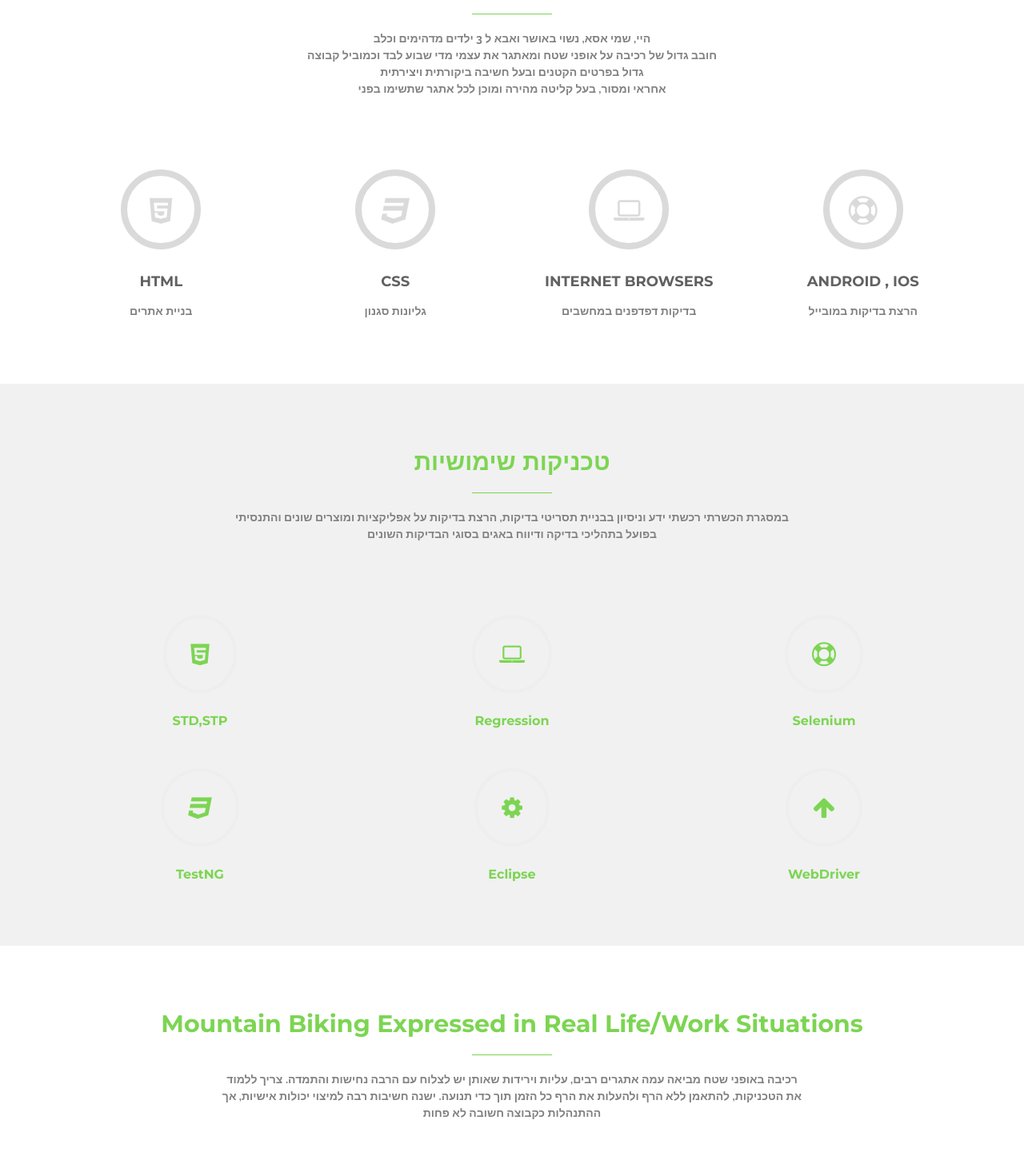
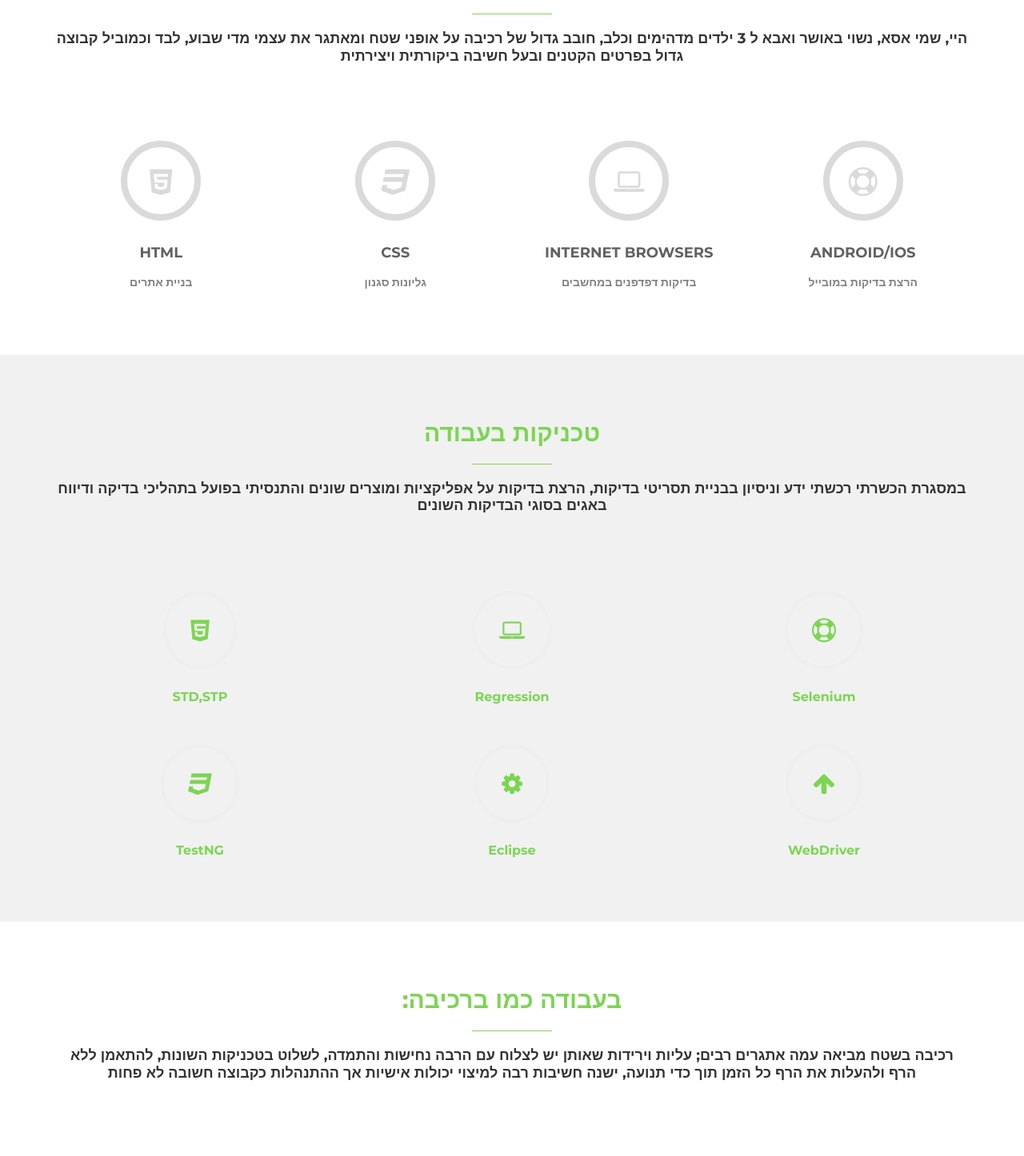
Before and after one commit to assaoded/HTML, a plain HTML site: page index.html in a window 1280 px wide. Shown: the part 887-2333 px from the top of the page at 80% size. Drawn offline with Linux system fonts and the light colour scheme.

Commit message:
Add files via upload

```diff
--- a/index.html
+++ b/index.html
@@ -103,13 +103,13 @@
                         <li>
                             <a href="#about"><span class="clean-color-contras"></span>קצת עלי</a>
                         </li>
-                        <li>
-                        	<a href="#featured-works">טכניקה בשטח</a>
+						<li><a href="#offer">טכניקה בעבודה</a>
+						</li>
+
+                                               <li>
+                        	<a href="#featured-works">טכניקה ברכיבה</a>
                         </li>
-                        <li>
-                            <a href="#offer">טכניקה בעבודה</a>
-                        </li>
-                                                                       <li>
+                                                <li>
                         	<a href="#contact">צרו קשר</a>
                         </li>
                     </ul>
@@ -184,10 +184,11 @@
                 <div class="col-md-12 col-sm-12 col-xs-12 clean-section-header wow fadeInDown">
                     <h1><span class="clean-color-contras">קצת עלי</span></h1>
                     <div class="clean-line"></div>
-                    <p class="col-md-8 col-sm-10 col-xs-12 col-md-offset-2 col-sm-offset-1"><strong>היי, שמי אסא, נשוי באושר ואבא ל 3 ילדים מדהימים וכלב</strong><br>
-					<strong>חובב גדול של רכיבה על אופני שטח ומאתגר את עצמי מדי שבוע לבד וכמוביל קבוצה</strong> <br>
-					<strong>גדול בפרטים הקטנים ובעל חשיבה ביקורתית ויצירתית</strong><br>
-					<strong>אחראי ומסור, בעל קליטה מהירה ומוכן לכל אתגר שתשימו בפני</strong><br>
+                    <h4>היי, שמי אסא, נשוי באושר ואבא ל 3 ילדים מדהימים וכלב,
+					חובב גדול של רכיבה על אופני שטח ומאתגר את עצמי מדי שבוע, לבד וכמוביל קבוצה <br>
+					גדול בפרטים הקטנים ובעל חשיבה ביקורתית ויצירתית
+
+					</h4>
 
 					</p>
                 </div>
@@ -224,7 +225,7 @@
                         <div class="clean-icon">
                             <i class="fa fa-support"></i>
                         </div>
-                        <h3>ANDROID , IOS</h3>
+                        <h3>ANDROID/IOS</h3>
                         <p><strong>הרצת בדיקות במובייל</strong></p>
 
                 </div>
@@ -248,11 +249,12 @@
 
                 <!-- Section Header -->
                 <div class="col-md-12 col-sm-12 col-xs-12 clean-section-header wow fadeInDown">
-                    <h1><span class="clean-color-contras">טכניקות  שימושיות</span></h1>
+                    <h1><span class="clean-color-contras">טכניקות בעבודה</span></h1>
                     <div class="clean-line"></div>
-                    <p class="col-md-8 col-sm-10 col-xs-12 col-md-offset-2 col-sm-offset-1"><strong>במסגרת הכשרתי רכשתי ידע וניסיון בבניית תסריטי בדיקות, הרצת בדיקות על אפליקציות ומוצרים שונים
-							והתנסיתי בפועל בתהליכי בדיקה ודיווח באגים בסוגי הבדיקות השונים
-					</strong></p>
+                    <h4>במסגרת הכשרתי רכשתי ידע וניסיון בבניית תסריטי בדיקות, הרצת בדיקות על אפליקציות ומוצרים שונים
+						והתנסיתי בפועל בתהליכי בדיקה ודיווח באגים בסוגי הבדיקות השונים
+			</h4>
+
                 </div>
                 <!-- Section Header End -->
 
@@ -327,11 +329,13 @@
 
                 <!-- Section Header -->
                 <div class="col-md-12 col-sm-12 col-xs-12 clean-section-header wow fadeInDown">
-                    <h1><span class="clean-color-contras">Mountain Biking Expressed in Real Life/Work Situations</span></h1>
+                    <h1><span class="clean-color-contras">:בעבודה כמו ברכיבה</span></h1>
                     <div class="clean-line"></div>
-                    <p class="col-md-8 col-sm-10 col-xs-12 col-md-offset-2 col-sm-offset-1"><strong>רכיבה באופני שטח מביאה עמה אתגרים רבים, עליות וירידות שאותן יש לצלוח עם הרבה נחישות והתמדה.</strong>
-								<strong>צריך ללמוד את הטכניקות, להתאמן ללא הרף ולהעלות את הרף כל הזמן תוך כדי תנועה.</strong>
-								<strong>ישנה חשיבות רבה למיצוי יכולות אישיות, אך ההתנהלות כקבוצה חשובה לא פחות</strong></p>
+                    <h4>רכיבה בשטח מביאה עמה אתגרים רבים; עליות וירידות שאותן יש לצלוח עם הרבה נחישות והתמדה,
+						לשלוט בטכניקות השונות, להתאמן ללא הרף ולהעלות את הרף כל הזמן תוך כדי תנועה,
+						ישנה חשיבות רבה למיצוי יכולות אישיות אך ההתנהלות כקבוצה חשובה לא פחות
+
+					</h4>
                 </div>
                 <!-- Section Header End -->
 
@@ -506,23 +510,21 @@
 
                <div class="col-lg-6 col-md-6 col-sm-6" >
 
-                    <strong>אשמח ליצירת קשר </strong>
-    <p>
+                    <h3>אשמח ליצירת קשר <h3>
+
 	<hr color="white"</p>
 		 <p>
-
-                    <strong>Email: assatoot@gmail.com </strong>
+		                     <strong>Email: assatoot@gmail.com </strong>
                    <p>
 
          <p>
 		 <strong>Cell: 052-2499715 </strong><br>
 
-
-         </p> <strong>מוזמנים לבקר אותי בפרופיל העסקי והפרטי</strong></p>
+                  </p> <strong>מוזמנים לבקר אותי בפרופיל העסקי והפרטי</strong></p>
 		 <a href="https://www.linkedin.com/in/assa-oded-61a24144/" target="_blank" ><strong>Linkedin</strong></a><br><p>
 		 <a href="https://www.facebook.com/Assa.oded/" target="_blank" ><strong>Facebook</strong></a><br>
 
-
+		<img src="assa oded.jpg" Style= “float:right”>
                 <!-- Section Header End -->
 
                 <div class="clean-contact-details">
```
